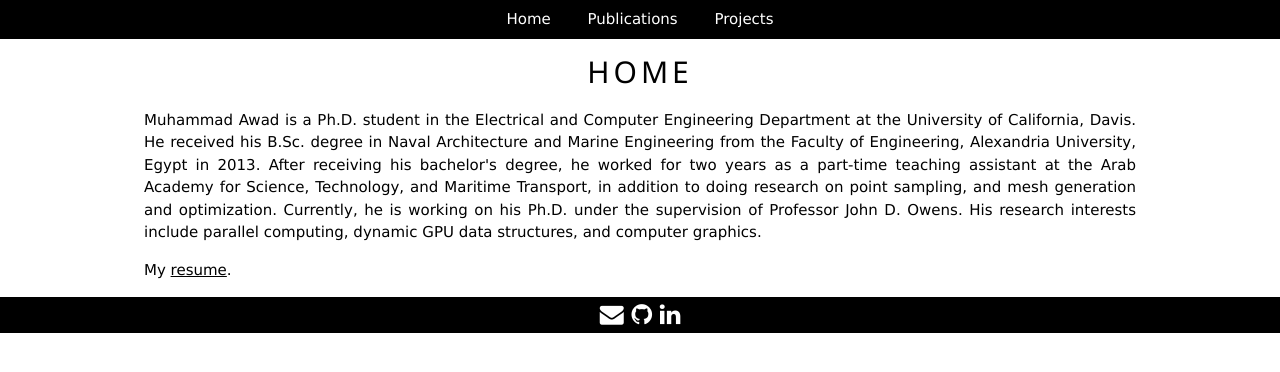
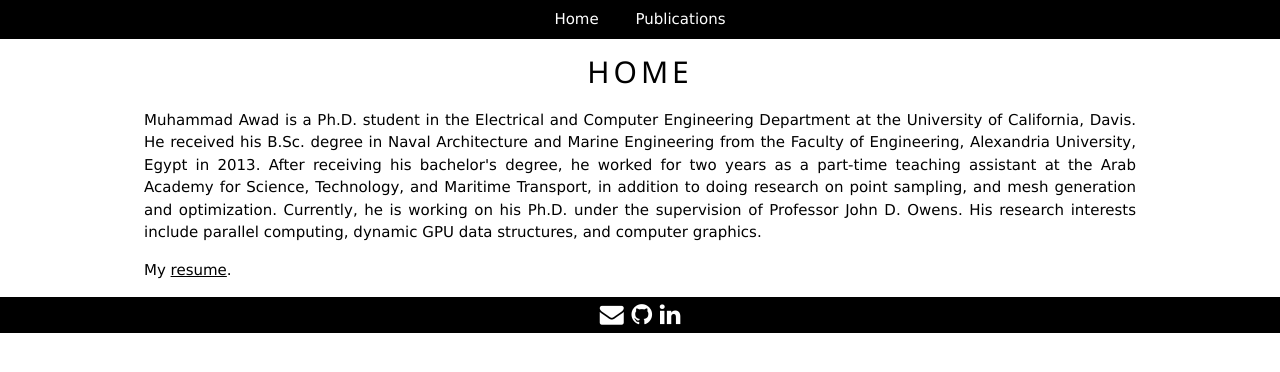
Before and after one commit to maawad/maawad.github.io, a Jekyll site: the page built from index.html, in a window 1280 px wide. Shown: the top 372 px of the page. Built offline with Jekyll 4.4.1, drawn with Linux system fonts in a browser that asks for light colours; nearby versions of some CDN libraries.

Commit message:
remove projects

```diff
--- a/_layouts/default.html
+++ b/_layouts/default.html
@@ -24,7 +24,7 @@
 		<nav class="w3-container w3-center w3-black">
 			<a href="/" class="w3-button w3-bar-item w3-black">Home</a>
 			<a href="/publications" class="w3-button w3-bar-item w3-black">Publications</a>
-			<a href="/projects" class="w3-button w3-bar-item w3-black">Projects</a>
+			<!-- <a href="/projects" class="w3-button w3-bar-item w3-black">Projects</a> -->
 		</nav>
 
 		<div class="container">
```
